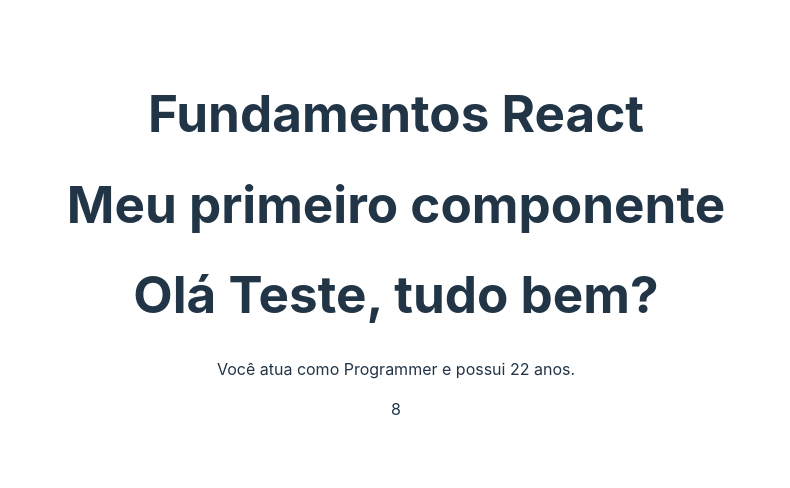
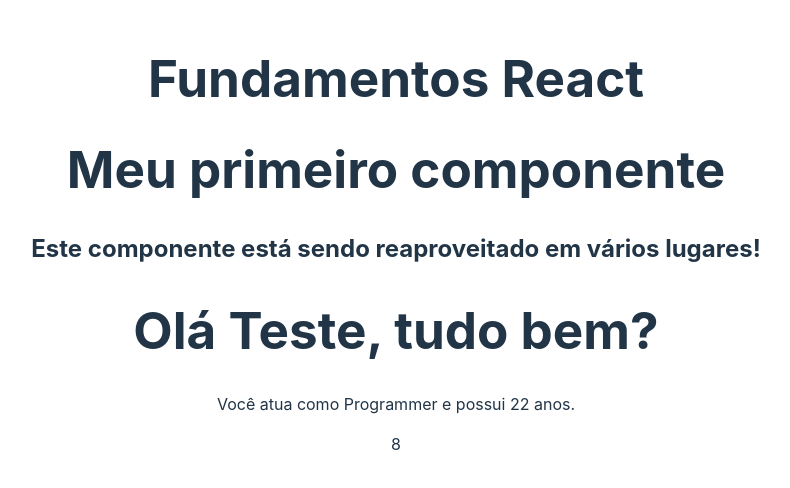
Before and after one commit to celzin/React-Projetos, a React (Vite) app in the folder 2_Fundamentos/fundamentos/: page / in a window 1280 px wide. Shown: the part 156-644 px from the top of the page, without its empty margins (244-1034 px from the left). Built offline with nearby package versions, Linux system fonts and the light colour scheme.

Commit message:
feat[hierarquia de componentes]: testando estrutura de hierarquia

```diff
--- a/2_Fundamentos/fundamentos/src/components/FirstComponent.jsx
+++ b/2_Fundamentos/fundamentos/src/components/FirstComponent.jsx
@@ -1,7 +1,10 @@
+import MyComponent from "./MyComponent"
+
 const FirstComponent = () => {
     return (
         <div>
             <h1>Meu primeiro componente</h1>
+            <MyComponent/>
         </div>
     )
 }
--- /dev/null
+++ b/2_Fundamentos/fundamentos/src/components/MyComponent.jsx
@@ -0,0 +1,9 @@
+const MyComponent = () => {
+    return (
+        <div>
+            <h2>Este componente está sendo reaproveitado em vários lugares!</h2>
+        </div>
+    )
+}
+
+export default MyComponent
```
